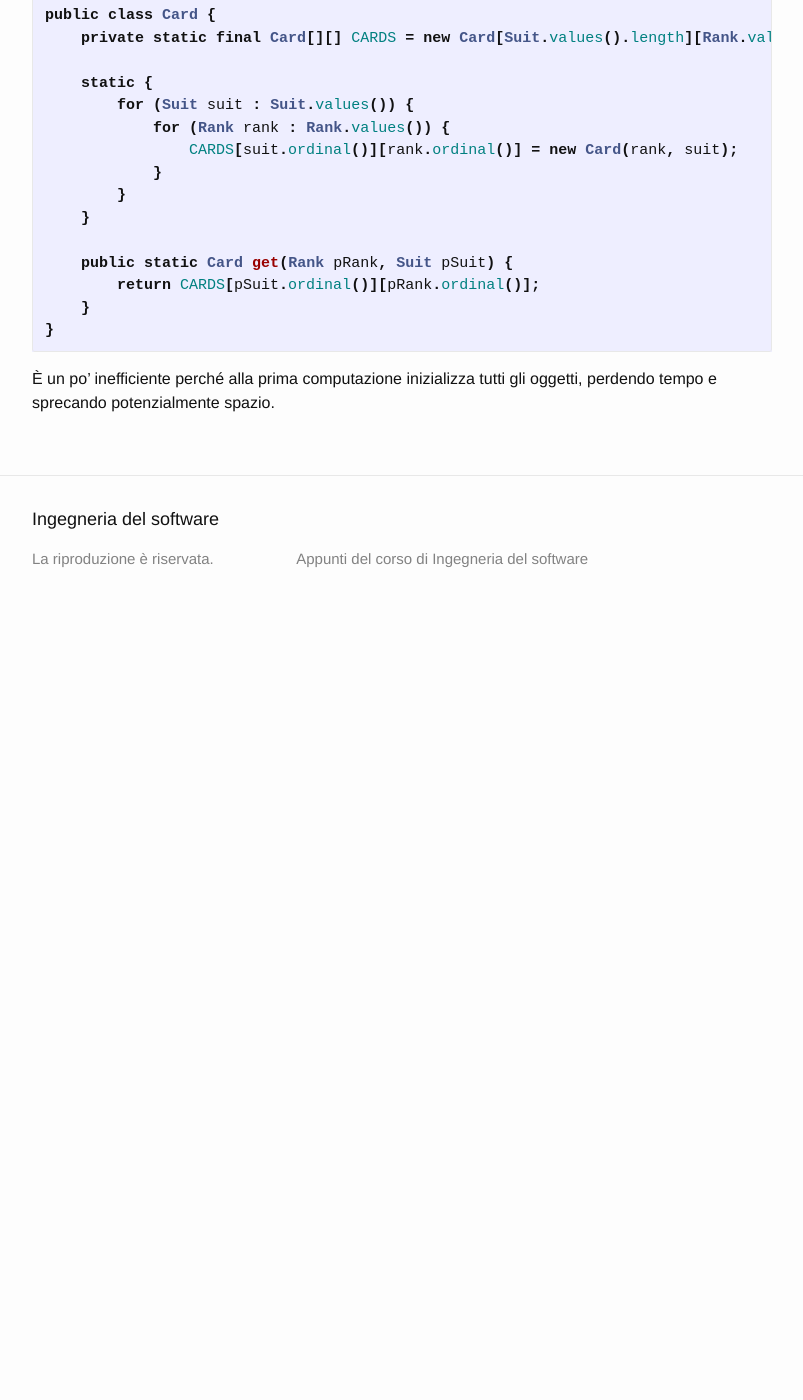
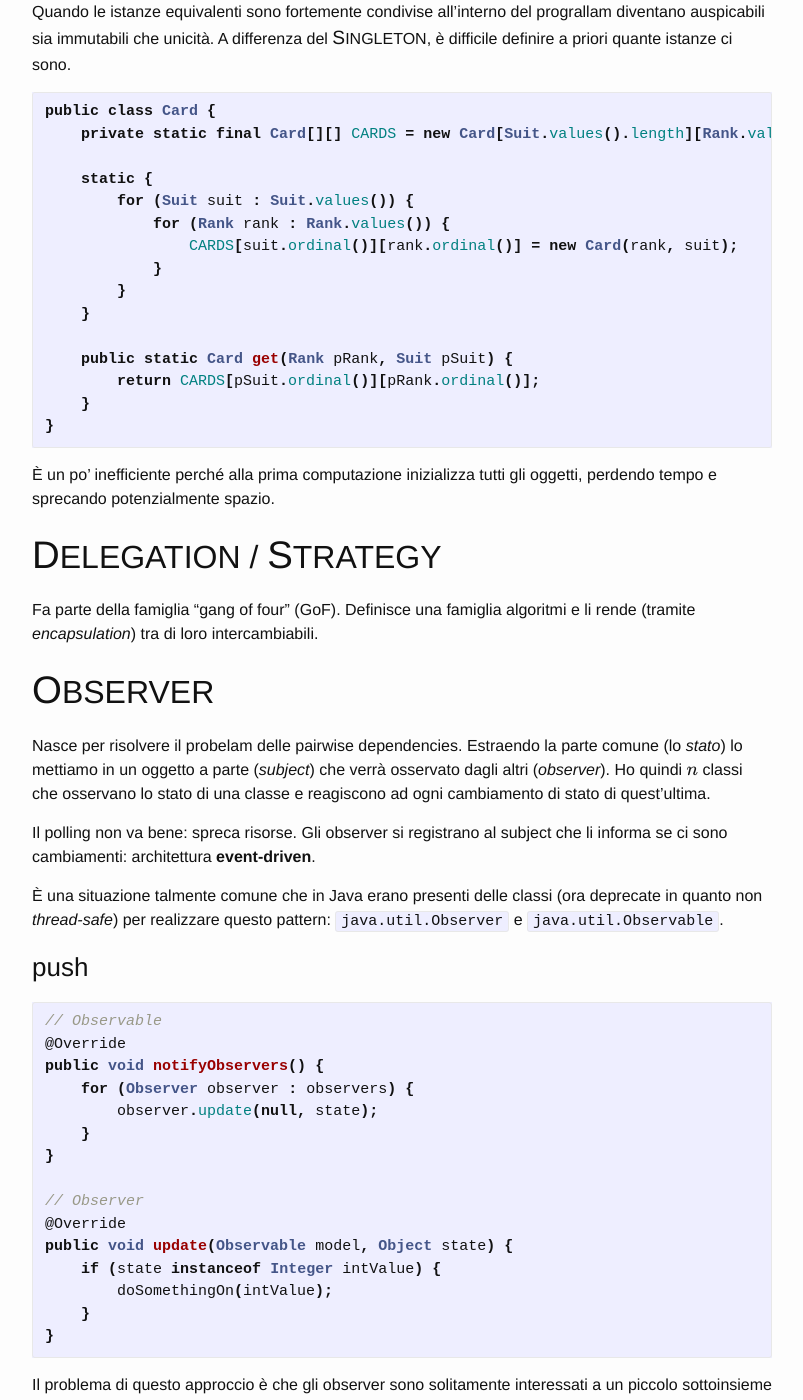
Before and after one commit to MarcoBuster/sweng, a Jekyll site: the page built from _posts/2022-10-26-Patterns.md, in a window 1280 px wide and 1400 px high, scrolled down 2971 px. Shown: the whole window, without its empty margins (238-1041 px from the left). Built offline with Jekyll 4.4.1, drawn with Linux system fonts in a browser that asks for light colours; formulas are drawn with MathJax 3; the table of contents is made by our own code; before the commit the page ends 3601 px from its top, so only the background shows below that; some of the changed text lies outside the part shown.

Commit message:
Add observer pattern

````diff
--- a/_posts/2022-10-26-Patterns.md
+++ b/_posts/2022-10-26-Patterns.md
@@ -134,3 +134,65 @@ public class Card {
 ```
 
 È un po' inefficiente perché alla prima computazione inizializza tutti gli oggetti, perdendo tempo e sprecando potenzialmente spazio.
+
+## <big>D</big>ELEGATION / <big>S</big>TRATEGY
+
+Fa parte della famiglia "gang of four" (GoF).
+Definisce una famiglia algoritmi e li rende (tramite _encapsulation_) tra di loro intercambiabili.
+
+<!-- inserire immagine da slide 67 -->
+
+## <big>O</big>BSERVER
+
+Nasce per risolvere il probelam delle pairwise dependencies.
+Estraendo la parte comune (lo _stato_) lo mettiamo in un oggetto a parte (_subject_) che verrà osservato dagli altri (_observer_).
+Ho quindi $$n$$ classi che osservano lo stato di una classe e reagiscono ad ogni cambiamento di stato di quest'ultima.
+
+Il polling non va bene: spreca risorse. Gli observer si registrano al subject che li informa se ci sono cambiamenti: architettura __event-driven__.
+
+È una situazione talmente comune che in Java erano presenti delle classi (ora deprecate in quanto non _thread-safe_) per realizzare questo pattern: `java.util.Observer` e `java.util.Observable`.
+
+<!-- inserire immagine da slide 71 -->
+
+### push
+```java
+// Observable
+@Override
+public void notifyObservers() {
+    for (Observer observer : observers) {
+        observer.update(null, state);
+    }
+}
+
+// Observer
+@Override
+public void update(Observable model, Object state) {
+    if (state instanceof Integer intValue) {
+        doSomethingOn(intValue);
+    }
+}
+```
+
+Il problema di questo approccio è che gli observer sono solitamente interessati a un piccolo sottoinsieme dello stato, quindi inviarlo tutto interamente potrebbe creare problemi.
+
+### pull
+
+```java
+// Observable
+@Override
+public void notifyObservers() {
+    for (Observer observer : observers) {
+        observer.update(this, null);
+    }
+}
+
+// Observer
+@Override
+public void update(Observable model, Object state) {
+    if (model instanceof ConcreteObservable cModel) {
+        doSomethingOn(cModel.getState());
+    }
+}
+```
+
+Passando l'observable, quest'ultimo potrebbe offrire dei metodi per rendere disponibile solo dei sottoinsiemi dello stato.
````
